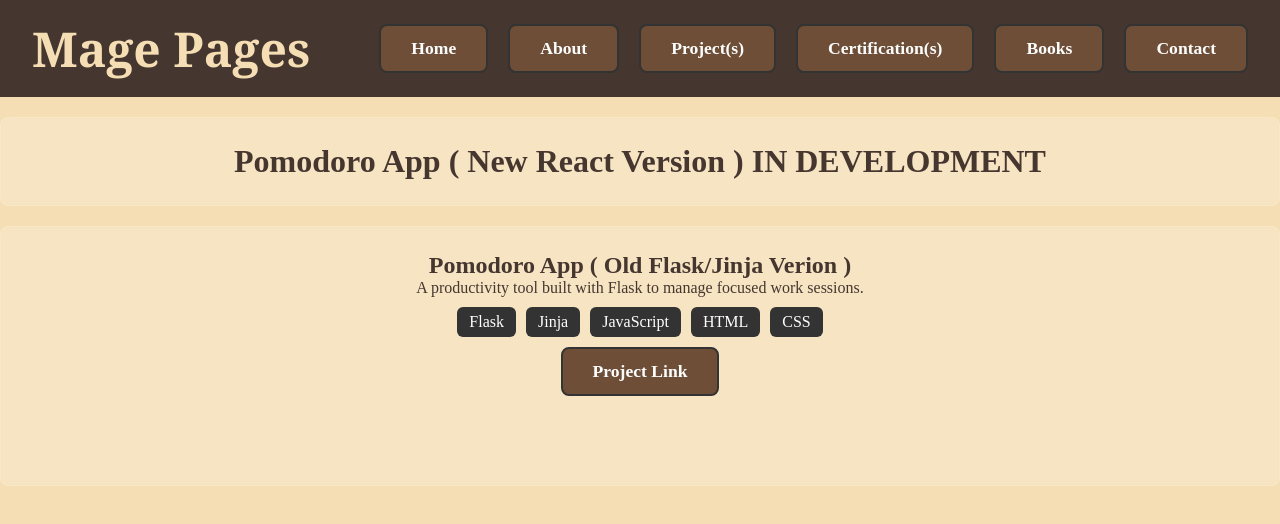
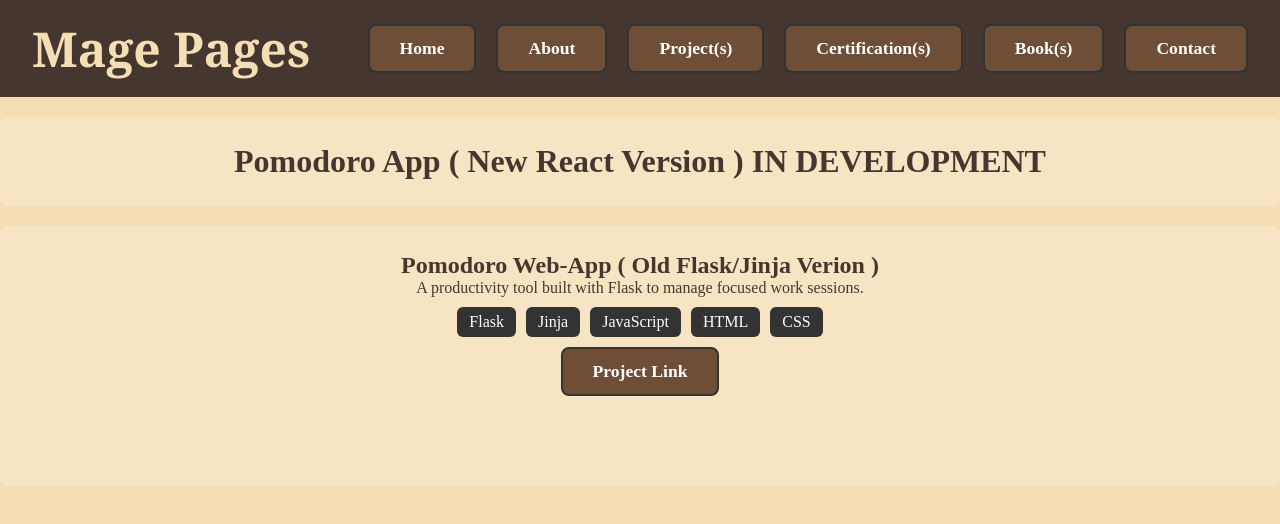
Before and after one commit to grimoireSec/magepages, a React (Vite) app: page /projects in a window 1280 px wide. Shown: the top 524 px of the page. Built offline with nearby package versions, Linux system fonts and the light colour scheme.

Commit message:
Added Link for Books page and fixed grammer on client side projects

```diff
--- a/src/App.jsx
+++ b/src/App.jsx
@@ -20,7 +20,7 @@ function App() {
           <li><Link className="nav-link" to="/about">About</Link></li>
           <li><Link className="nav-link" to="/projects">Project(s)</Link></li>
           <li><Link className="nav-link" to="/certification">Certification(s)</Link></li>
-          <li><Link className="nav-link" to='/books'>Books</Link></li>
+          <li><Link className="nav-link" to='/books'>Book(s)</Link></li>
           <li><Link className="nav-link" to="/contact">Contact</Link></li>
         </ul>
       </nav>
--- a/src/projects.jsx
+++ b/src/projects.jsx
@@ -10,7 +10,7 @@ export default function Project(){
         </div>
 
         <div className="cert-card">
-            <h2>Pomodoro App ( Old Flask/Jinja Verion )</h2>
+            <h2>Pomodoro Web-App ( Old Flask/Jinja Verion )</h2>
             <p>
                 A productivity tool built with Flask to manage focused work sessions.
             </p>
```
